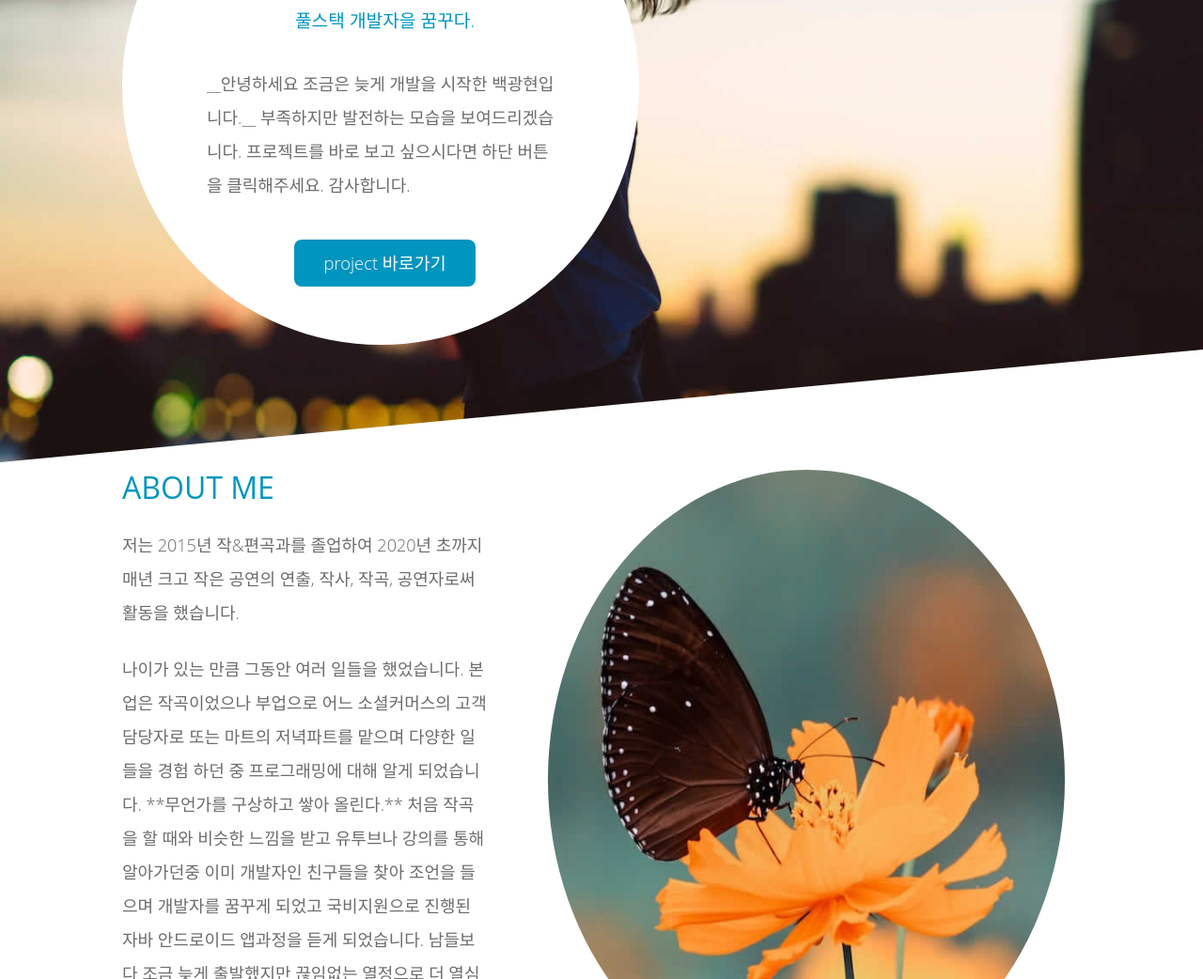
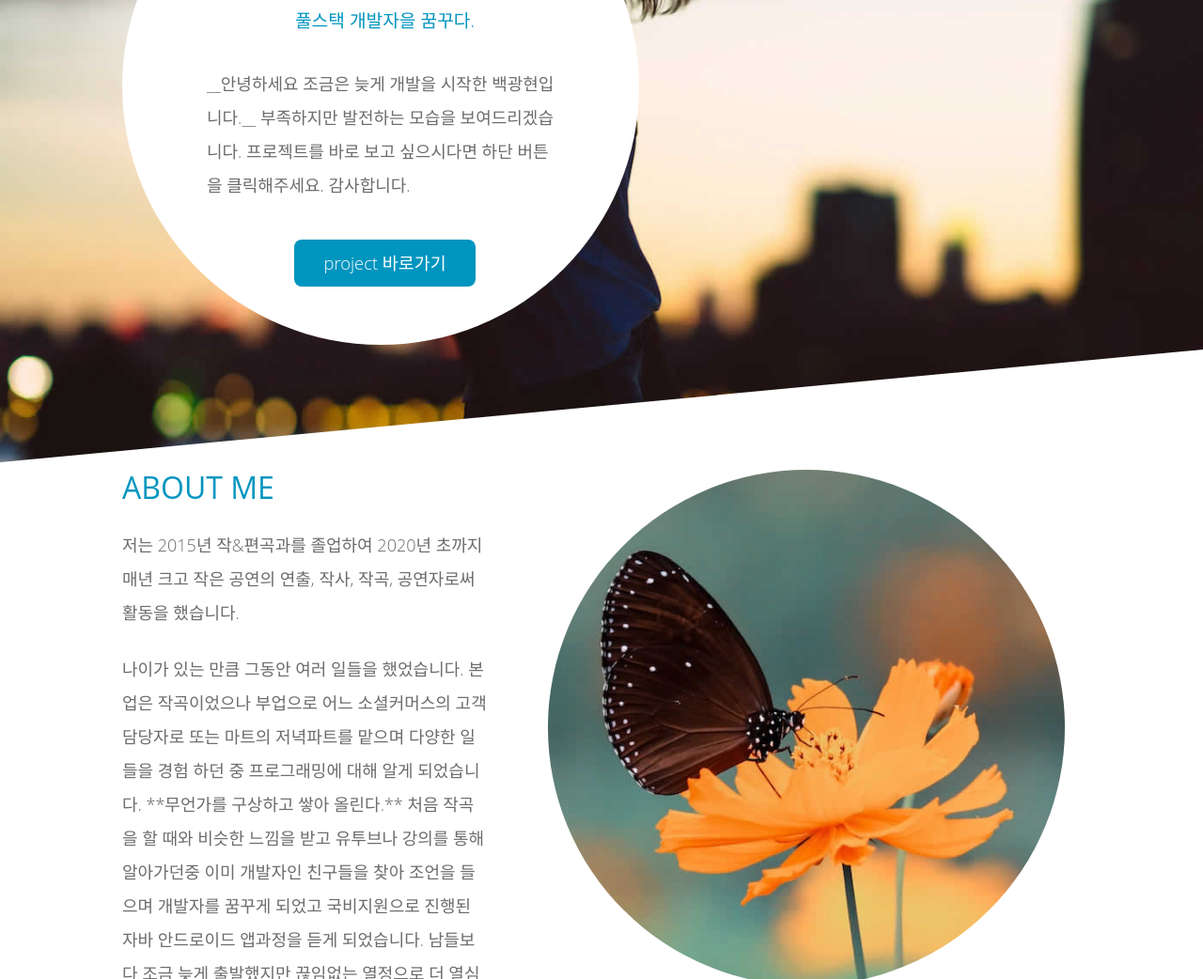
Before and after one commit to baekgwang/baekgwang.github.io, a plain HTML site: page index.html in a window 1280 px wide. Shown: the part 258-1300 px from the top of the page at 94% size. Drawn offline with Linux system fonts and the light colour scheme.

Commit message:
Update tooplate-style.css

```diff
--- a/css/tooplate-style.css
+++ b/css/tooplate-style.css
@@ -148,7 +148,6 @@ a.btn:hover {
 
 .tm-circle-img {
   width: 550px;
-height : 660px;
 }
 
 .tm-circle-img-container {
```
